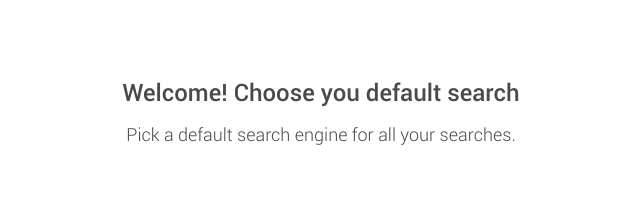
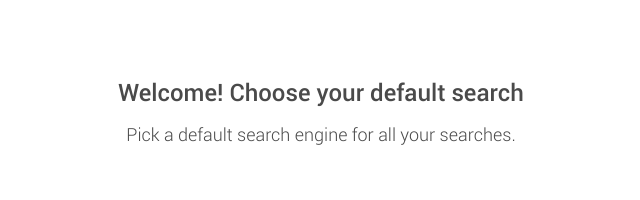
Before and after one commit to ghostery/ghostery-search-extension, a browser extension: page src/pages/choice-screen.html in a window 1280 px wide. Shown: the top 200 px of the page, 319-959 px from the left. Drawn offline with Linux system fonts and the light colour scheme.

Commit message:
fixing typo - fix #7

```diff
--- a/src/pages/choice-screen.html
+++ b/src/pages/choice-screen.html
@@ -126,7 +126,7 @@
       <img id="logo" src="../assets/GhosteryBrowser.svg" />
     </section>
     <section class="content">
-      <h1>Welcome! Choose you default search</h1>
+      <h1>Welcome! Choose your default search</h1>
       <h2>Pick a default search engine for all your searches.</h2>
       <div class="engines">
         <a class="engine" data-name="Ghostery Search">
```
